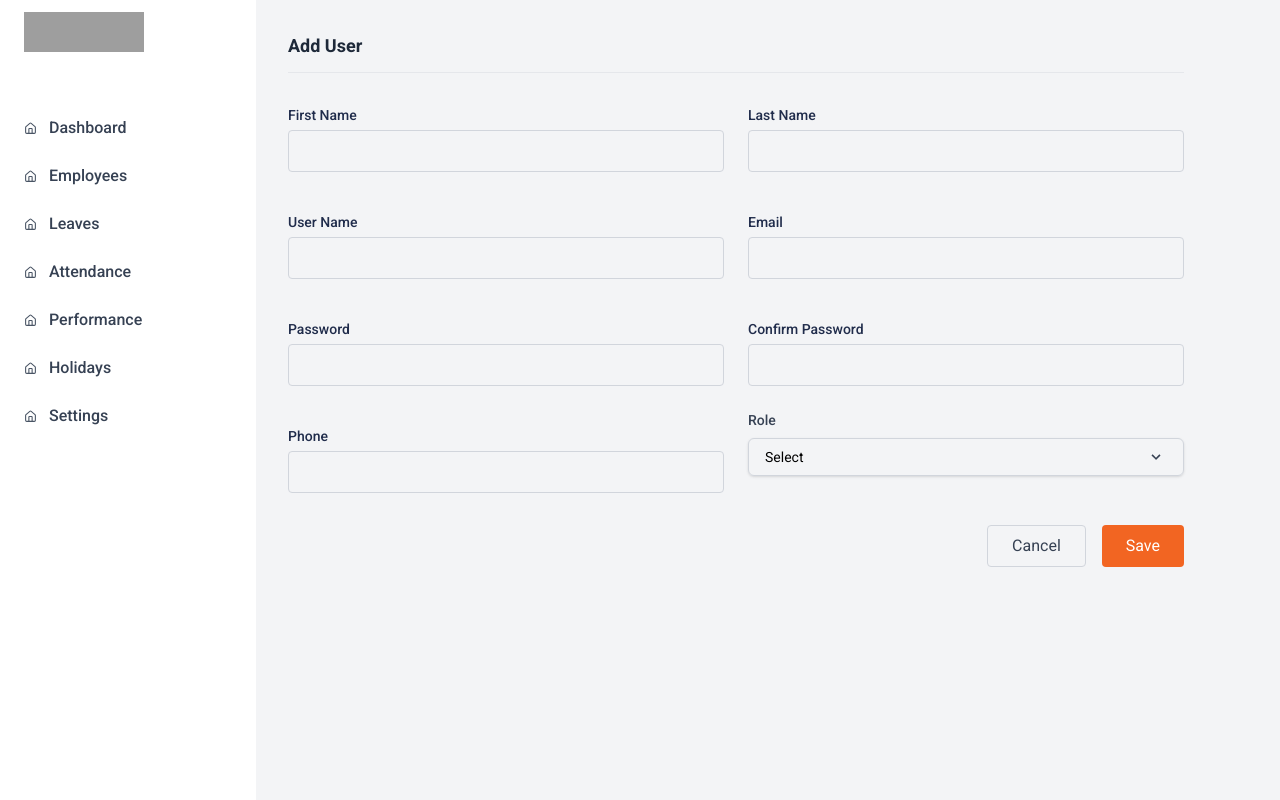
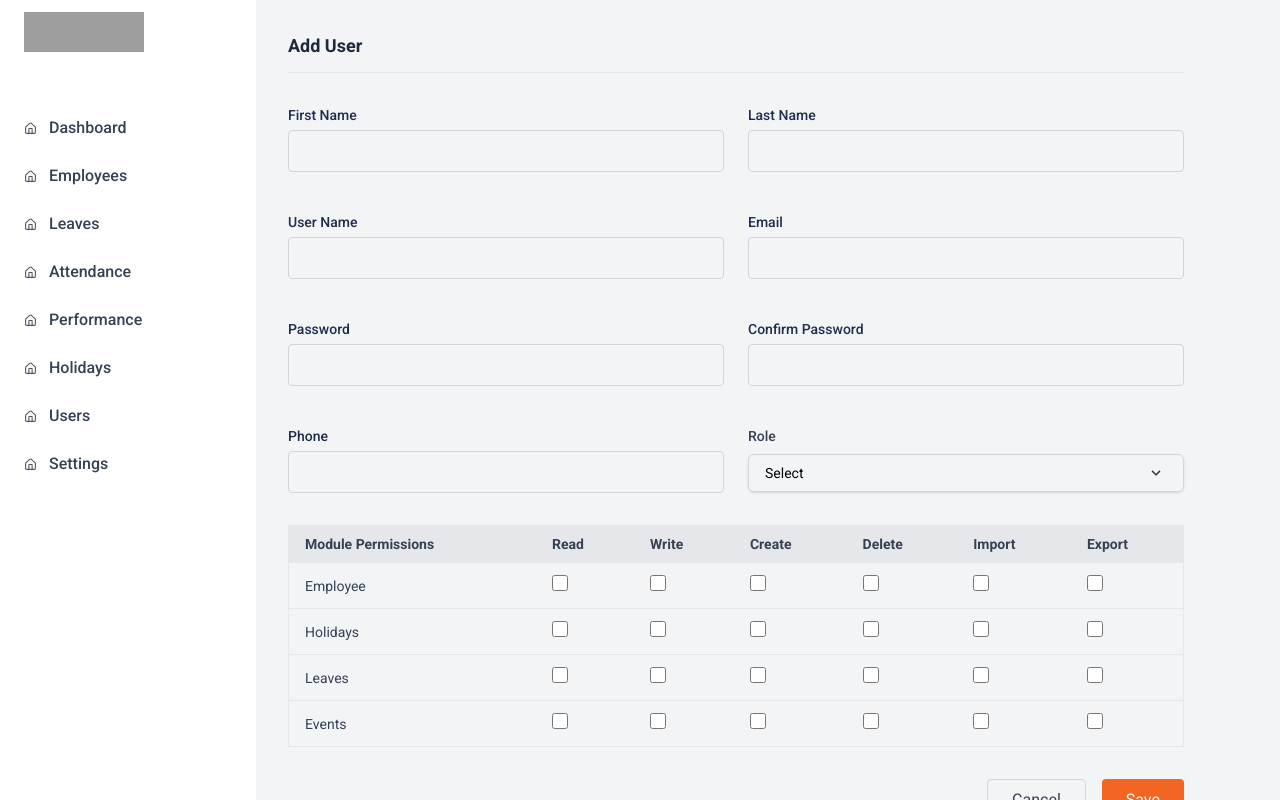
Before and after one commit to Blue-Health-Here/frontend.hr-management-system, a Next.js app: page /users/add in a window 1280 px wide. Built offline with nearby package versions, Linux system fonts and the light colour scheme; grey boxes are pictures that could not be loaded.

Commit message:
add-new-user-page-created

```diff
--- a/components/users/add/index.tsx
+++ b/components/users/add/index.tsx
@@ -20,12 +20,27 @@ function AddUser() {
     confirmPassword: '',
     phone: '',
     role: '',
+    permissions: {
+      employee: { read: false, write: false, create: false, delete: false, import: false, export: false },
+      holidays: { read: false, write: false, create: false, delete: false, import: false, export: false },
+      leaves: { read: false, write: false, create: false, delete: false, import: false, export: false },
+      events: { read: false, write: false, create: false, delete: false, import: false, export: false },
+    }
   };
 
   const handleSubmit = (values: typeof initialValues) => {
     console.log(values);
     // Handle form submission
   };
+
+  const permissionModules = [
+    { id: 'employee', label: 'Employee' },
+    { id: 'holidays', label: 'Holidays' },
+    { id: 'leaves', label: 'Leaves' },
+    { id: 'events', label: 'Events' },
+  ];
+
+  const permissionTypes = ['read', 'write', 'create', 'delete', 'import', 'export'];
 
   return (
     <div className="container mx-auto max-w-4xl ml-0">
@@ -38,7 +53,7 @@ function AddUser() {
         initialValues={initialValues}
         onSubmit={handleSubmit}
       >
-        {({ isSubmitting }) => (
+        {({ isSubmitting, values, setFieldValue }) => (
           <Form>
             <div className="grid grid-cols-1 md:grid-cols-2 gap-6">
               <InputField
@@ -87,7 +102,48 @@ function AddUser() {
                 options={roleOptions}
                 value=""
                 onChange={() => {}}
+                className='mt-4'
               />
+            </div>
+
+            <div className="mt-8 mb-6">
+              <div className="overflow-x-auto">
+                <table className="min-w-full border border-gray-200">
+                  <thead>
+                    <tr className="bg-gray-200">
+                      <th className="px-4 py-2 text-left text-sm font-bold text-gray-700 border-b border-gray-200">Module Permissions</th>
+                      <th className="px-4 py-2 text-left text-sm font-bold text-gray-700 border-b border-gray-200">Read</th>
+                      <th className="px-4 py-2 text-left text-sm font-bold text-gray-700 border-b border-gray-200">Write</th>
+                      <th className="px-4 py-2 text-left text-sm font-bold text-gray-700 border-b border-gray-200">Create</th>
+                      <th className="px-4 py-2 text-left text-sm font-bold text-gray-700 border-b border-gray-200">Delete</th>
+                      <th className="px-4 py-2 text-left text-sm font-bold text-gray-700 border-b border-gray-200">Import</th>
+                      <th className="px-4 py-2 text-left text-sm font-bold text-gray-700 border-b border-gray-200">Export</th>
+                    </tr>
+                  </thead>
+                  <tbody>
+                    {permissionModules.map((module) => (
+                      <tr key={module.id} className="hover:bg-gray-50">
+                        <td className="px-4 py-3 text-sm text-gray-700 border-b border-gray-200">{module.label}</td>
+                        {permissionTypes.map((permission) => (
+                          <td key={`${module.id}-${permission}`} className="px-4 py-3 text-sm border-b border-gray-200">
+                            <input
+                              type="checkbox"
+                              checked={values.permissions[module.id as keyof typeof values.permissions][permission as keyof typeof values.permissions.employee]}
+                              onChange={(e) => {
+                                setFieldValue(
+                                  `permissions.${module.id}.${permission}`,
+                                  e.target.checked
+                                );
+                              }}
+                              className="h-4 w-4 text-[#f26522] focus:ring-[#f26522] border-gray-300 rounded"
+                            />
+                          </td>
+                        ))}
+                      </tr>
+                    ))}
+                  </tbody>
+                </table>
+              </div>
             </div>
 
             <div className="flex justify-end gap-4 mt-8">
--- a/components/users/index.tsx
+++ b/components/users/index.tsx
@@ -1,24 +1,13 @@
 "use client";
 import React, { useState } from "react";
-import Image from "next/image";
 import { Users as  File, ChevronDown, Plus } from "lucide-react";
 import { employeeData } from "@/utils/constants";
 import DateRangeDropdown from "../common/form/DateRangeDropdown";
-import { Employees } from "@/utils/types";
+import { Employees, User } from "@/utils/types";
 import { handleFilterChange } from "@/utils/helper";
 import DataTableListing from "../leaves/DataTableListing";
 import Link from "next/link";
 
-
-type User = {
-  id: string | number;
-  name: string;
-  email: string;
-  createdDate: string;
-  role: "Employee" | "Client";
-  status: "Active" | "Inactive";
-  image: string;
-};
 
 const UsersPage = () => {
   const [employees] = useState<Employees[]>(employeeData);
--- a/utils/constants.tsx
+++ b/utils/constants.tsx
@@ -255,7 +255,13 @@ export const sidebarNav = [
         label: "Holidays",
         href: "/holidays"
     },
-    {
+
+     {
+        icon: <Home size={13} className="text-gray-600" />,
+        label: "Users",
+        href: "/users"
+    },
+     {
         icon: <Home size={13} className="text-gray-600" />,
         label: "Settings",
         href: "/settings"
```
